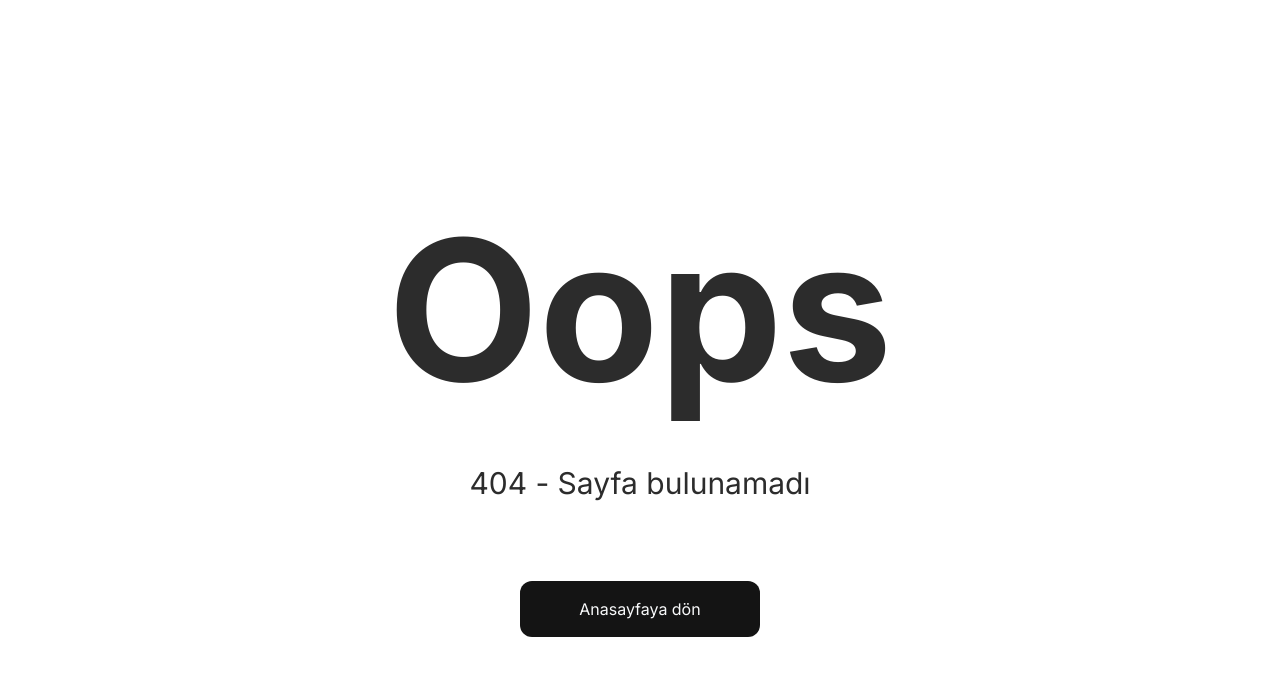
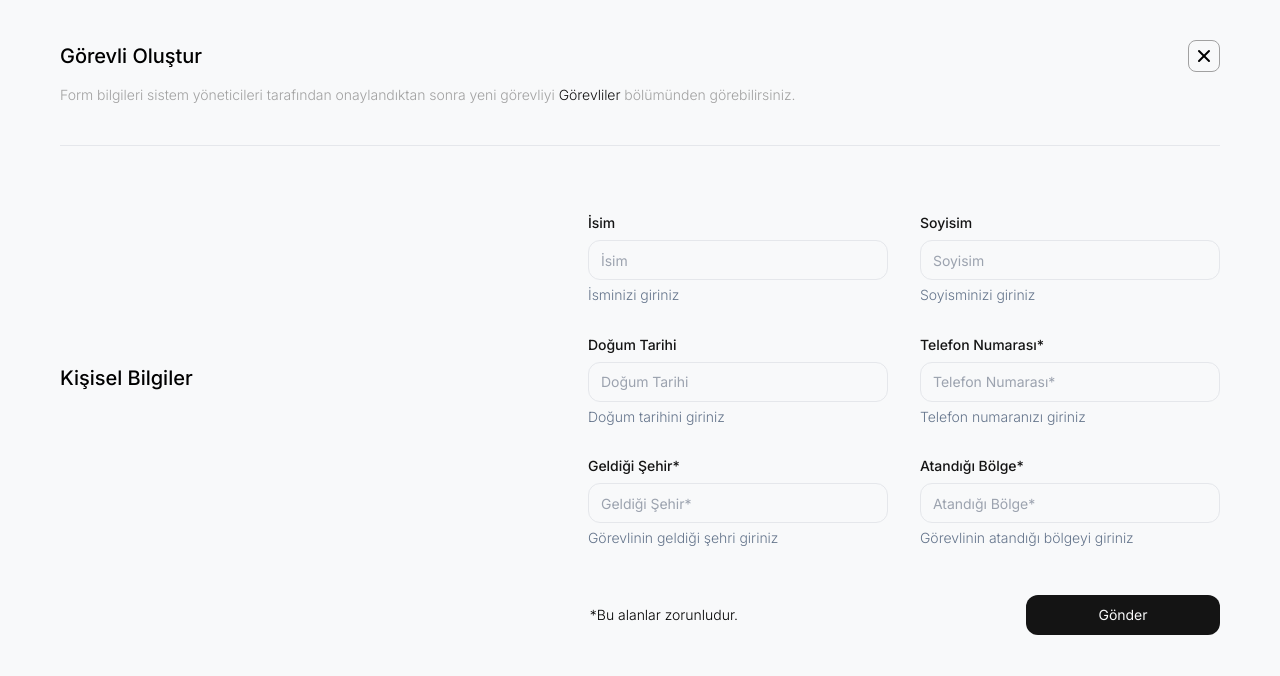
Before and after one commit to mustafamengutay/depremzede, a React (Create React App) app: page /gorevli-olustur in a window 1280 px wide. Before the commit this address had no page. Shown: the top 676 px of the page. Built offline with nearby package versions, Linux system fonts and the light colour scheme; the HTML template or start-up script is replaced by a standard one; what tailwindcss-animated would draw is missing.

Commit message:
feat: add create-officer form

```diff
--- a/src/App.js
+++ b/src/App.js
@@ -17,6 +17,7 @@ import VehicleSection from "./components/formElements/VehicleSection";
 import NotFound from "./pages/NotFound";
 import InventoriesList from "./pages/InventoriesList";
 import OfficersList from "./pages/OfficersList";
+import CreateOfficerForm from "./pages/CreateOfficerForm";
 
 function App() {
   return (
@@ -63,6 +64,7 @@ function App() {
 
             <Route path="/envanterler" element={<InventoriesList />} />
             <Route path="/gorevliler" element={<OfficersList />} />
+            <Route path="/gorevli-olustur" element={<CreateOfficerForm />} />
           </Routes>
         </Router>
       </div>
--- a/src/context/form/FormContext.js
+++ b/src/context/form/FormContext.js
@@ -13,6 +13,9 @@ export const FormProvider = ({ children }) => {
         addressInput: '',
         extraInformationInput: '',
         carTypeInput: '',
+        officerBirthdayInput: '',
+        officerComesFromInput: '',
+        officerLocationInput: '',
     };
 
     const [state, dispatch] = useReducer(formReducer, initialState);
--- a/src/context/form/FormReducer.js
+++ b/src/context/form/FormReducer.js
@@ -11,6 +11,9 @@ const formReducer = (state, action) => {
                 addressInput: '',
                 extraInformationInput: '',
                 carTypeInput: '',
+                officerBirthdayInput: '',
+                officerComesFromInput: '',
+                officerLocationInput: '',
             };
 
         case 'SET_INPUT':
--- /dev/null
+++ b/src/pages/CreateOfficerForm.jsx
@@ -0,0 +1,81 @@
+import { useEffect } from 'react';
+
+import FormHeader from '../components/formElements/FormHeader';
+import Input from '../components/formElements/Input';
+import SubmitSection from '../components/formElements/SubmitSection';
+import { setBackgroundColorWhite } from '../utils/BackgroundColorUtils';
+import { resetLocation } from '../utils/ScrollUtils';
+
+const CreateOfficerForm = () => {
+  useEffect(() => {
+    // Page Settings
+    setBackgroundColorWhite();
+    resetLocation();
+  }, []);
+
+  const descriptionText = (
+    <p>
+      Form bilgileri sistem yöneticileri tarafından onaylandıktan sonra yeni
+      görevliyi
+      <span className="text-black"> Görevliler</span> bölümünden görebilirsiniz.
+    </p>
+  );
+
+  return (
+    <div className="container w-screen h-screen -tracking-4">
+      <FormHeader title={'Görevli Oluştur'} description={descriptionText} />
+      <div className="my-16 ">
+        <form className="flex flex-col">
+          <div>
+            <div className="flex justify-between items-center">
+              <p className="font-medium text-xl -tracking-2">
+                Kişisel Bilgiler
+              </p>
+              <div className="flex flex-wrap gap-7 w-[632px] justify-end">
+                <div className="flex gap-8">
+                  <Input
+                    title="İsim"
+                    altTitle="İsminizi giriniz"
+                    inputType="nameInput"
+                  />
+                  <Input
+                    title="Soyisim"
+                    altTitle="Soyisminizi giriniz"
+                    inputType="surnameInput"
+                  />
+                </div>
+                <div className="flex gap-8">
+                  <Input
+                    title="Doğum Tarihi"
+                    altTitle="Doğum tarihini giriniz"
+                    inputType="officerBirthdayInput"
+                  />
+                  <Input
+                    title="Telefon Numarası*"
+                    altTitle="Telefon numaranızı giriniz"
+                    inputType="phoneNumberInput"
+                  />
+                </div>
+                <div className="flex gap-8">
+                  <Input
+                    title="Geldiği Şehir*"
+                    altTitle="Görevlinin geldiği şehri giriniz"
+                    inputType="officerComesFromInput"
+                  />
+                  <Input
+                    title="Atandığı Bölge*"
+                    altTitle="Görevlinin atandığı bölgeyi giriniz"
+                    inputType="officerLocationInput"
+                  />
+                </div>
+              </div>
+            </div>
+          </div>
+          <SubmitSection />
+        </form>
+      </div>
+    </div>
+  );
+};
+
+export default CreateOfficerForm;
```
